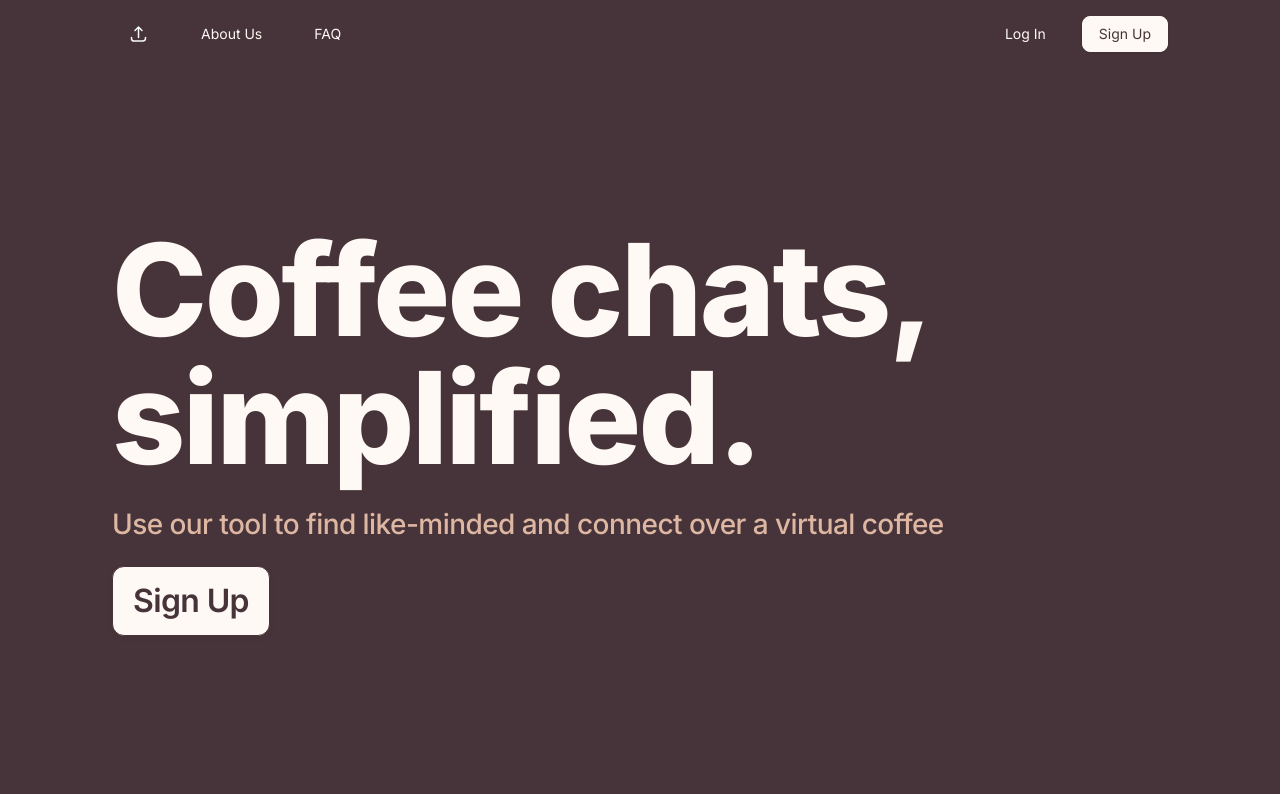
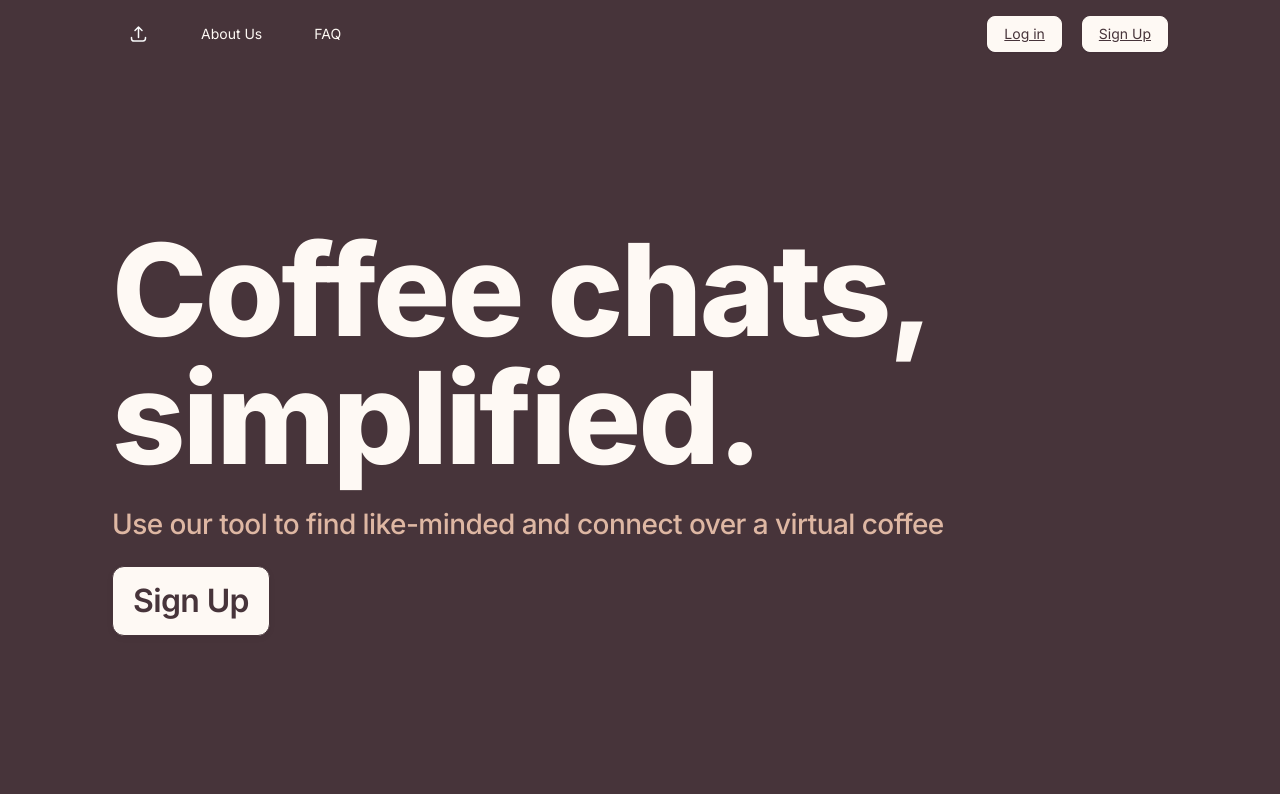
Before and after one commit to vishalicious213/coffee-chat, a React (Vite) app: page / in a window 1280 px wide. Shown: the top 800 px of the page. Built offline with nearby package versions, Linux system fonts and the light colour scheme.

Commit message:
login signup auth

```diff
--- a/src/components/landing-page/landing-page.jsx
+++ b/src/components/landing-page/landing-page.jsx
@@ -29,8 +29,18 @@ const LandingPage = ({changePage}) => {
                     </ul>
                     <ul>
                         {/* DON'T GET RID OF THESE BUTTONS */}
-                        <button id="login-btn" className="login-btn" onClick={handleClick}>Log In</button>
-                        <button id="signup-btn" className="signup-btn" onClick={handleClick}>Sign Up</button>
+                        {/* <button id="login-btn" className="login-btn" onClick={handleClick}>Log In</button>
+                        <button id="signup-btn" className="signup-btn" onClick={handleClick}>Sign Up</button> */}
+                        <a href="https://codebrew.authui.site/">
+                            <button id="login-btn" className="login-btn" >
+                                Log in
+                            </button>
+                        </a>
+                        <a href="https://codebrew.authui.site/sign-up">
+                            <button id="signup-btn" className="signup-btn" >
+                                Sign Up
+                            </button>
+                        </a>
                     </ul>
                 </nav>
             </section>
```
